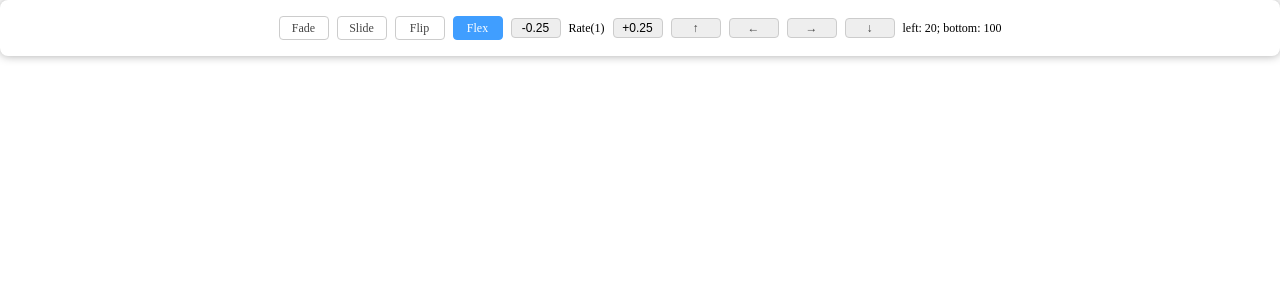
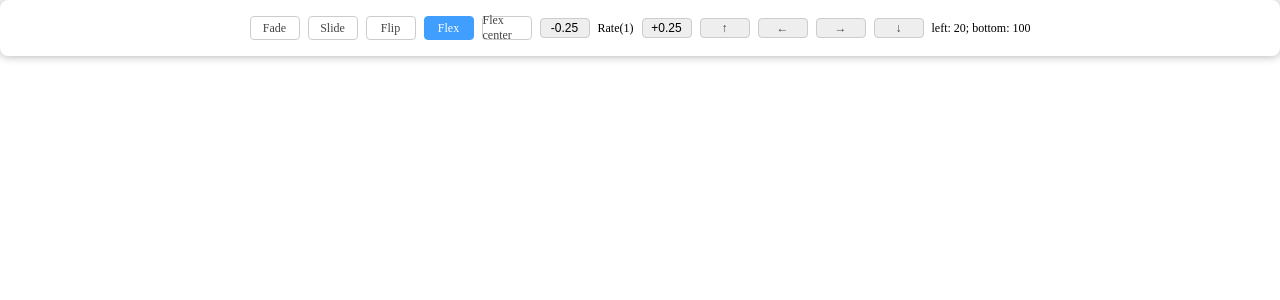
Before and after one commit to zeroter/animation, a React app: page / in a window 1280 px wide. Shown: the top 300 px of the page. Built offline with nearby package versions, Linux system fonts and the light colour scheme; the HTML template or start-up script is replaced by a standard one.

Commit message:
feat: 添加flex center

```diff
--- a/src/Animation/RightSetting.tsx
+++ b/src/Animation/RightSetting.tsx
@@ -14,7 +14,8 @@ const RightSetting: React.FC<RightSettingProps> = (props) => {
     { type: 'fade', label: 'Fade' },
     { type: 'slide', label: 'Slide' },
     { type: 'flip', label: 'Flip' },
-    { type: 'flex', label: 'Flex' }
+    { type: 'flex', label: 'Flex' },
+    { type: 'flex_center', label: 'Flex center' }
   ]
 
   return (
```
